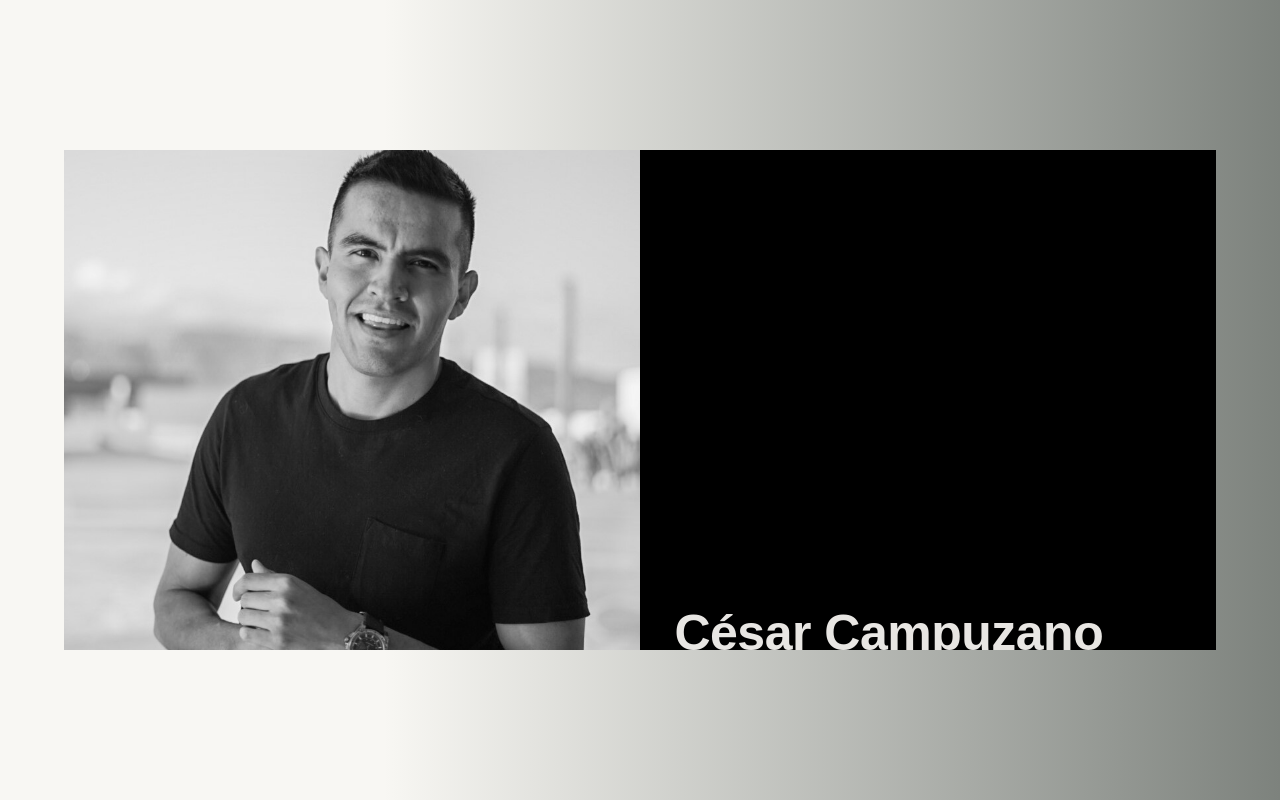
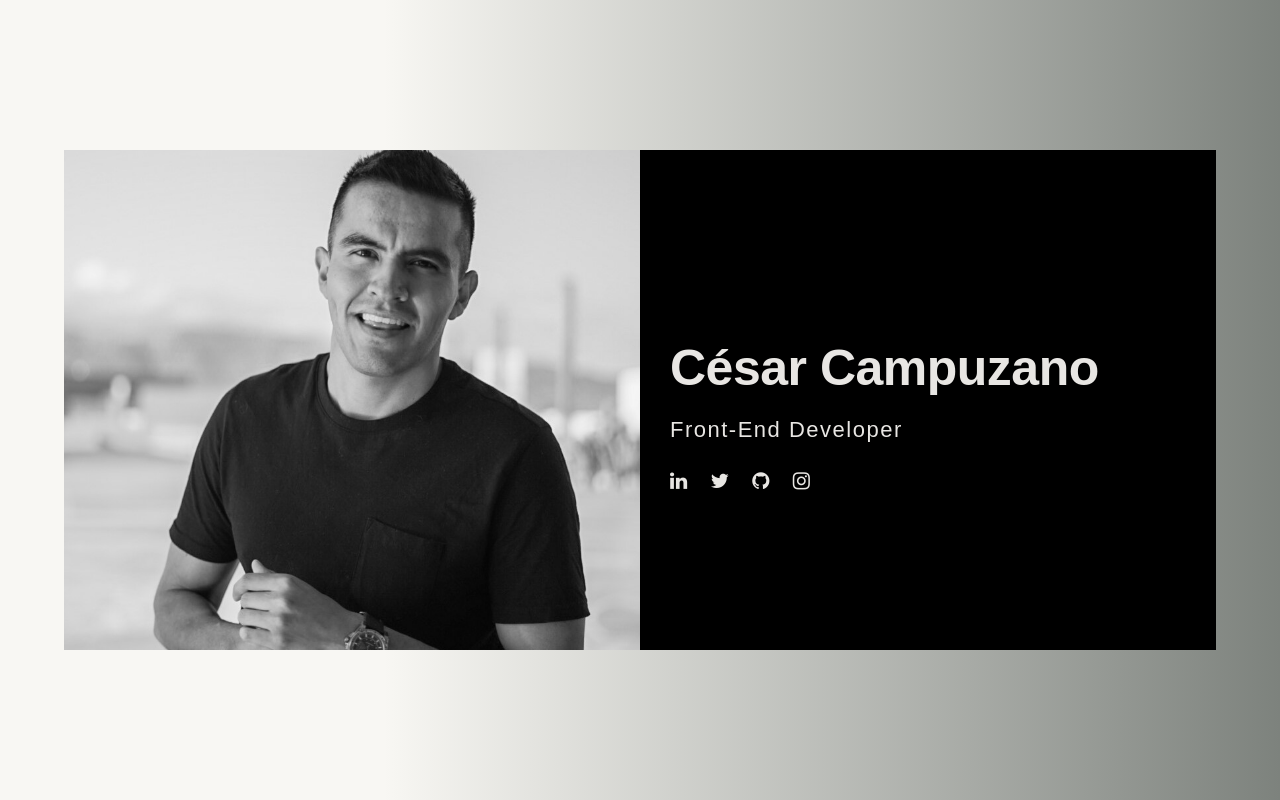
Before and after one commit to cesarcamp/Profile-card, a plain HTML site: page index.html in a window 1280 px wide. Drawn offline with Linux system fonts and the light colour scheme; a web font is replaced by a local one.

Commit message:
draft de vista 1024

```diff
--- a/index.html
+++ b/index.html
@@ -15,6 +15,7 @@
     <div class="container">
         <div class="content">
             <img src="foto CDCS.jpg" alt="">
+            <div class="maincontent">
                 <h1>César Campuzano</h1>
                 <p>Front-End Developer</p>
                 <div class="buttons">
@@ -25,5 +26,6 @@
                 </div>
             </div>
         </div>
+    </div>
 </body>
 </html>
--- a/style.css
+++ b/style.css
@@ -11,7 +11,7 @@ html, body {
     height: 500px;
     min-width: 90%;
     background-color: black;
-    overflow: hidden;
+    /*overflow: hidden;*/
     top: 50%;
     transform: translateY(-50%);
     right: 5%;
@@ -89,28 +89,16 @@ a:visited {
 @media (min-width:1024px) {
 
     .content {
-        display: inline-block;
-        position: relative;
+        flex-direction: row;
     }
 
+    .maincontent {
+        margin: 0;
+        padding-left: 30px;
+    }
     img {
         height: 100%;
         width: 50%;
         object-position: 50% 44%;
-        display: inline-block;
-    }
-
-    h1 {
-        display: inline-block;
-        margin: 0;
-        padding-left: 30px;
-        top: -20%;
-
-    }
-
-    p {
-        display: inline-block;
-        margin: 0;
-        padding-right: -30px;
     }
 }
```
Lines whose indentation alone changed are shown as unchanged.
